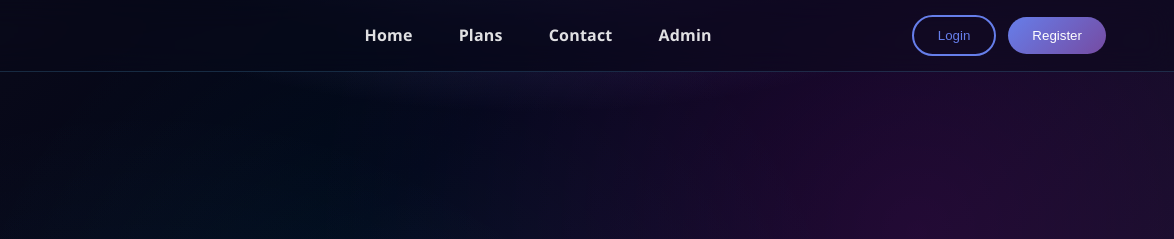
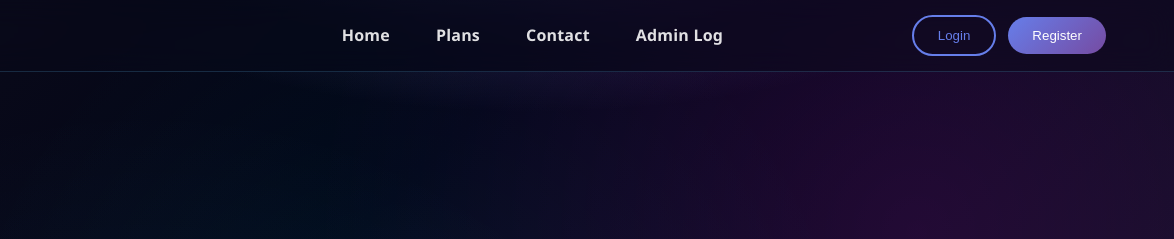
Before and after one commit to mduvauyinkinga/MathWithMduu, a website with bundled scripts: page index.html in a window 1280 px wide. Shown: the top 239 px of the page, 106-1280 px from the left. Built offline with nearby package versions, Linux system fonts and the light colour scheme; no server answers; some icons are missing.

Commit message:
Add files via upload

```diff
--- a/index.html
+++ b/index.html
@@ -34,7 +34,7 @@
           <li><a href="#home">Home</a></li>
           <li><a href="plans.html">Plans</a></li>
           <li><a href="contact.html">Contact</a></li>
-          <li><a href="admin.html" class="admin-only" id="adminLinkMobile">Admin</a></li>
+          <li><a href="admin.html">Admin Log</a></li>
           <li><a href="dashboard.html" id="dashboardLink" class="hidden">Dashboard</a></li>
         </ul>
 
```
Also changed, not shown: login.html (+0 -1 lines).
